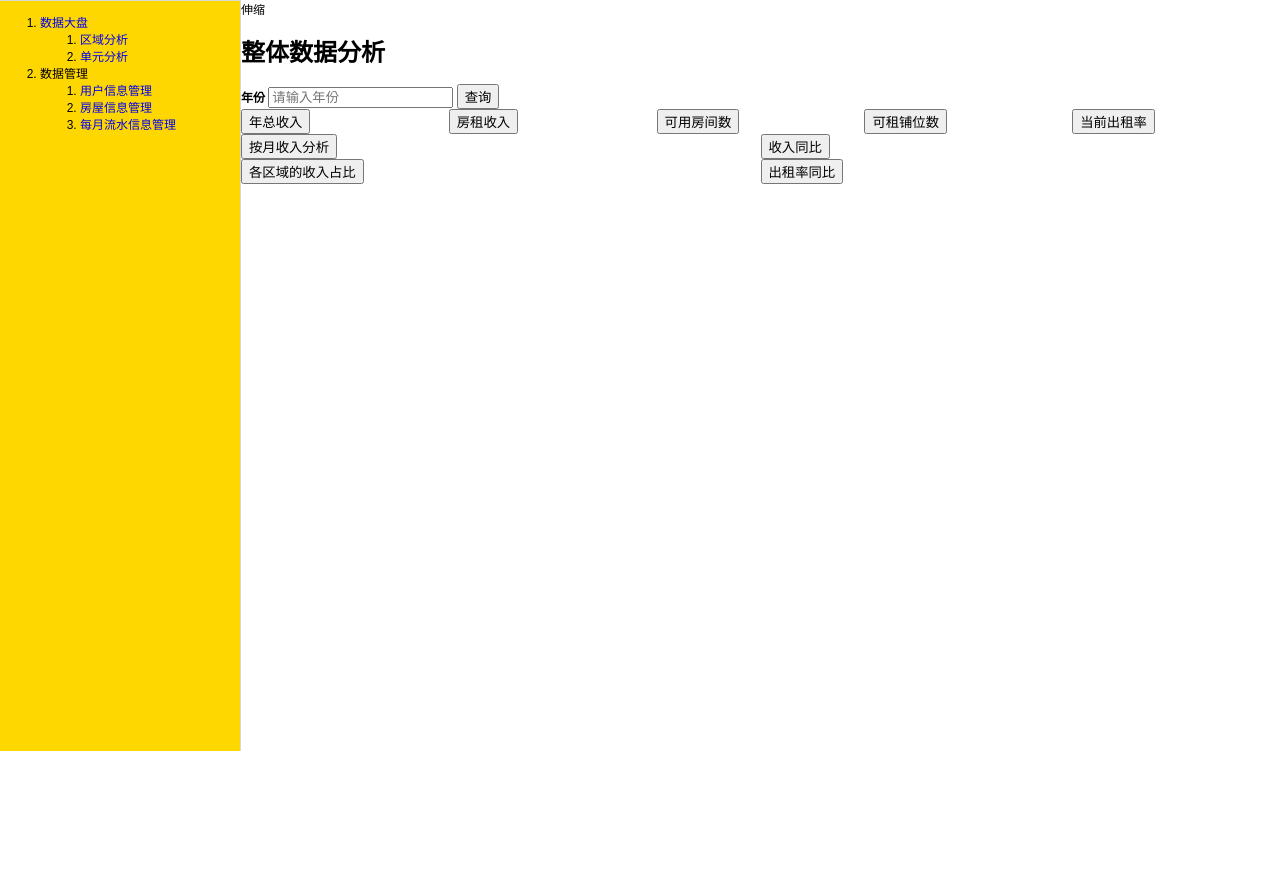
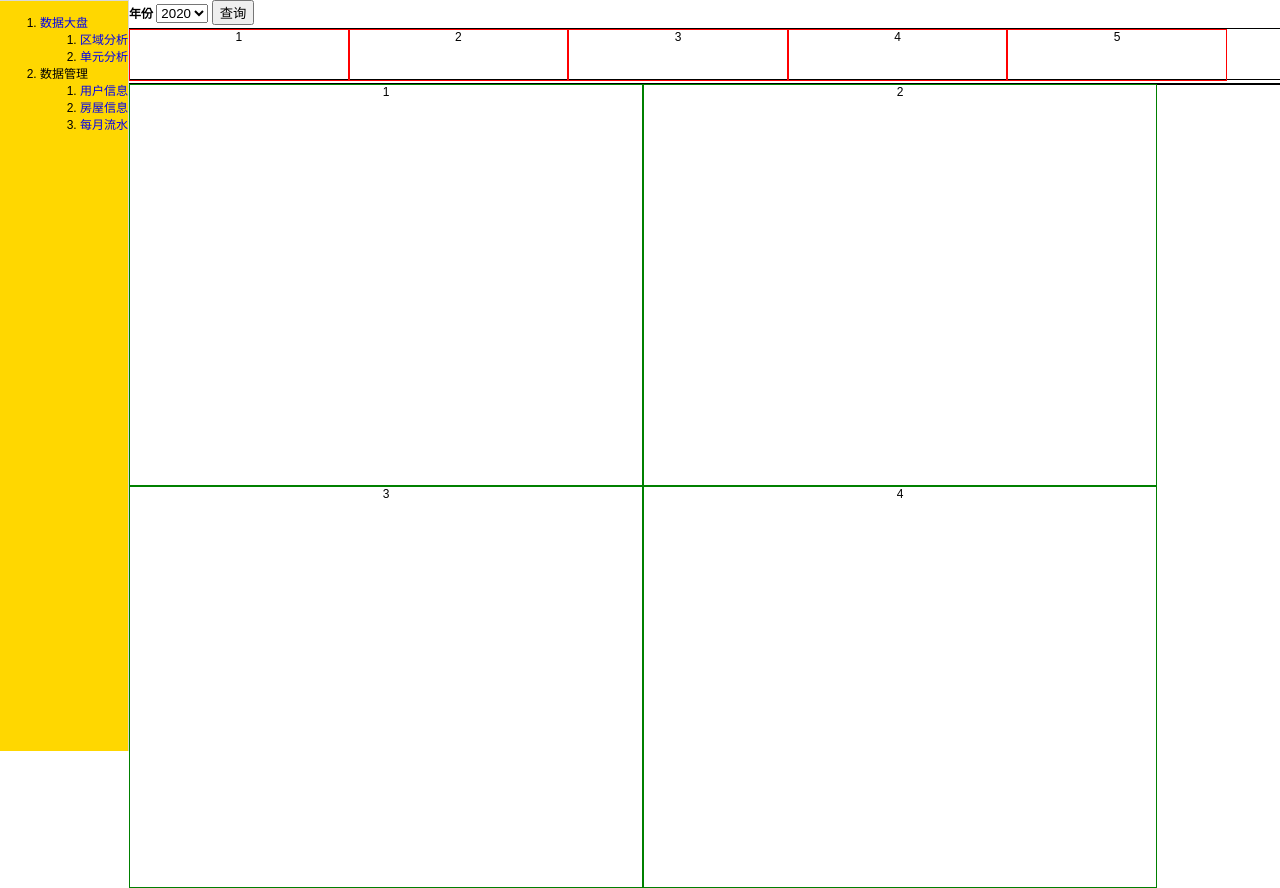
Before and after one commit to Murphy156/HotelManagement, a Flask app: page /dataEchart/globalAnalysis in a window 1280 px wide. Shown: the part 50-938 px from the top of the page. Before the commit the page ends 801 px from the top, so only its background shows below. Run offline with Flask 2, Linux system fonts and the light colour scheme; data that the repository does not hold is empty; parts of the project's set-up code (start-up, migrations or seed data) failed here and were passed over; some libraries are stand-ins or nearby versions.

Commit message:
add global show demo

```diff
--- a/core/templates/globalAnalysis.html
+++ b/core/templates/globalAnalysis.html
@@ -5,12 +5,13 @@
     <title>整体数据分析</title>
     <link rel="stylesheet" href="../static/css/framework.css">
     <link rel="stylesheet" href="../static/css/popupWindow.css">
+    <link rel="stylesheet" href="../static/css/dataAnalysisLayout.css">
     <script type="text/javascript" src="../static/js/framework.js"></script>
     <script type="text/javascript" src="../static/js/globalAnalysis.js"></script>
     <script src="https://cdn.staticfile.org/jquery/3.5.1/jquery.min.js"></script>
     <script src="https://cdn.staticfile.org/echarts/4.3.0/echarts.min.js"></script>
 </head>
-<body onload="initTree()">
+<body onload="show_global_data()">
     <div class="header">
 		<h2>神策-管理系统</h2>
 	</div>
@@ -38,63 +39,38 @@
             </div>
 		</div>
         <div>
-            <div calss="slideBtn" onclick="slideBtn()">伸缩</div>
-            <h1>整体数据分析</h1>
+<!--            <div calss="slideBtn" onclick="slideBtn()">伸缩</div>-->
+<!--            <h1>整体数据分析</h1>-->
 
             <div id="yearchoose">
                 <b>年份</b>
-                <input type="text" id="yearch" placeholder="请输入年份">
-                <input type="button" value="查询" onclick="showEcharts()">
+                <select name="year" id="global_year_choose">
+                    <option value="2020">2020</option>
+                    <option value="2019">2019</option>
+                </select>
+                <input type="button" value="查询" onclick="show_global_data()">
             </div>
 
-            <div id="upBox">
-                <div id="tolInc">
-                    <input type="button" onclick="tolincome()" value="年总收入">
-
-                </div>
-
-                <div id="rentInc">
-                    <input type="button" onclick="rentinc()" value="房租收入">
-
-                </div>
-
-                <div id="roomQual">
-                    <input type="button" onclick="roomqual()" value="可用房间数">
-                </div>
-
-                <div id="shopQual">
-                    <input type="button" onclick="shopqual()" value="可租铺位数">
-                </div>
-
-                <div id="onRent">
-                    <input type="button" onclick="onrent()" value="当前出租率">
+            <div class="dataAnalysisTop" id="dataAnalysisTop">
+                <div id="dataAnalysisTopContent">
+                    <div onload = "tolincome()" id="global_total_income">1</div>
+                    <div>2</div>
+                    <div>3</div>
+                    <div>4</div>
+                    <div>5</div>
                 </div>
             </div>
 
-            <div id="midBox">
-                <div id="monlInc">
-                    <input type="button" onclick="monlinc()" value="按月收入分析">
-                </div>
-
-                <div id="inCom">
-                    <input type="button" onclick="incom()" value="收入同比">
+            <div class="dataAnalysisMiddle" id="dataAnalysisMiddle">
+                <div id="dataAnalysisMiddleContent">
+                    <div>1</div>
+                    <div>2</div>
+                    <div>3</div>
+                    <div>4</div>
                 </div>
             </div>
 
-            <div id="botBox">
-                <div id="regiPro">
-                    <input type="button" onclick="regipro()" value="各区域的收入占比">
-                </div>
-
-                <div id="rateComp">
-                    <input type="button" onclick="ratecomp()" value="出租率同比">
-                </div>
-            </div>
         </div>
     </div>
-
-
-
-
 </body>
 </html>
--- /dev/null
+++ b/core/templates/static/css/dataAnalysisLayout.css
@@ -0,0 +1,46 @@
+/* 指标布局 */
+.dataAnalysisTop{
+    margin-top:3px;
+    width:100%;
+    height:50px;
+    border:1px solid black;
+}
+
+#dataAnalysisTop{
+    text-align:center;
+}
+
+#dataAnalysisTopContent{
+    width:100%;
+}
+
+#dataAnalysisTopContent div{
+    border:1px solid red;
+    height:50%;
+    float:left;
+    width:17%;
+    height:50px;;
+}
+
+/* 图表布局 */
+.dataAnalysisMiddle{
+    margin-top:3px;
+    width:100%;
+    height:100%;
+    border:1px solid black;
+}
+
+#dataAnalysisMiddle{
+    text-align:center;
+}
+
+#dataAnalysisMiddleContent{
+    width:100%;
+}
+
+#dataAnalysisMiddleContent div{
+    border:1px solid green;
+    float:left;
+    width:40%;
+    height:400px;
+}
--- a/core/templates/static/css/framework.css
+++ b/core/templates/static/css/framework.css
@@ -43,7 +43,7 @@ a{
 
 .mainBox .leftBox {
 	height: 100%;
-	width: 240px;
+	width: 10%;
 	float: left;
 	overflow: auto;
 	/*以上设置是重点必须的*/
--- a/core/templates/static/js/globalAnalysis.js
+++ b/core/templates/static/js/globalAnalysis.js
@@ -1,16 +1,21 @@
+show_global_data = function() {
+    tolincome();
+}
+
 
 //这里返回全部物业年的总收入
 tolincome = function(){
-    var myChart = echarts.init(document.getElementById('tolInc'));
-    var year = $('#yearch').val();
+//    var myChart = echarts.init(document.getElementById('tolInc'));
+    var year = $('#global_year_choose option:selected').val();
     var url = "/api/v1/globalanalysis/allIncome?year=" +year;
     console.log(url);
 
     $.get(url,function(data,status){
         if(status == 'success'){
             console.log(data)
-            var toltal = data['sum_rent'];//这里返回全部物业的总收入
-            console.log(toltal)
+            var totalIncome = data['sum_rent'];//这里返回全部物业的总收入
+            var totalIncomeHtml = "<h1>总收入：" + totalIncome + "元</h1>";
+            $("#global_total_income").html(totalIncomeHtml);
 
         }
         else {
```
Also changed, not shown: core/templates/lsh_test.html (+44 -16 lines).
